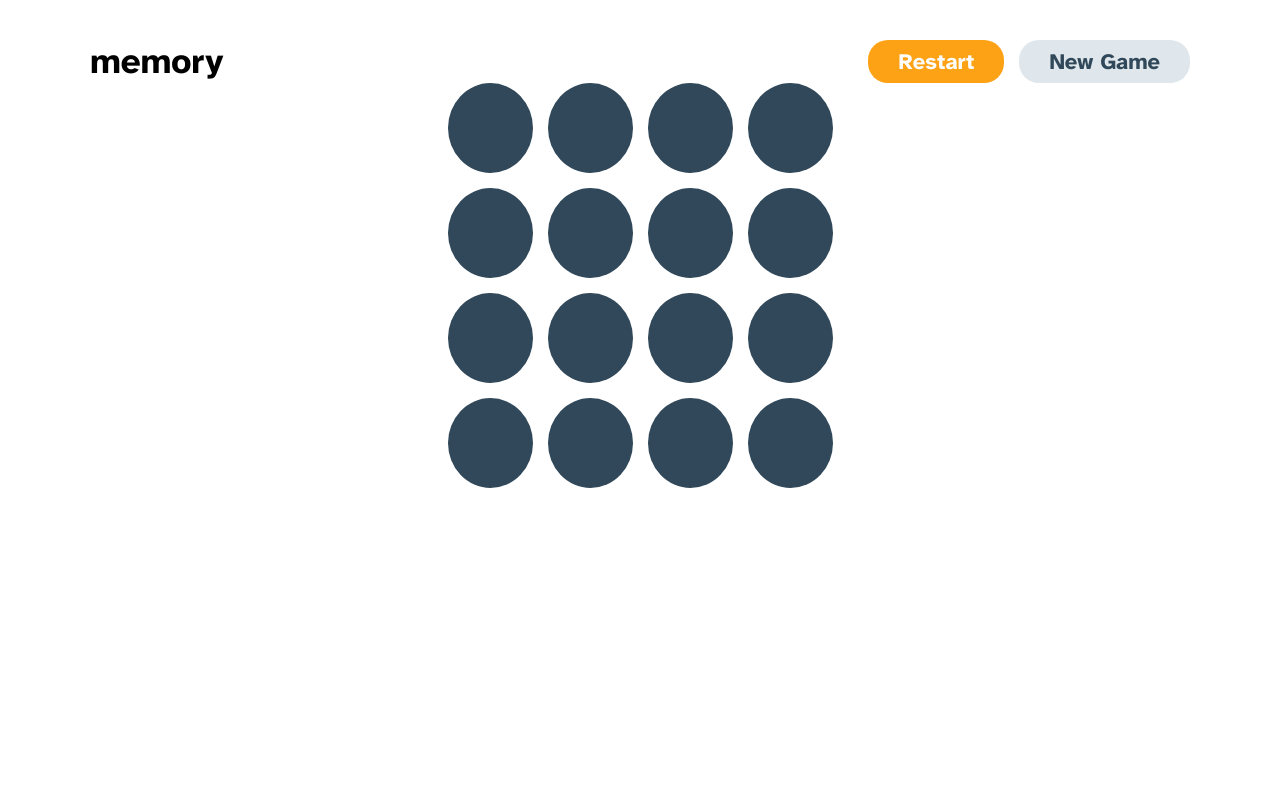
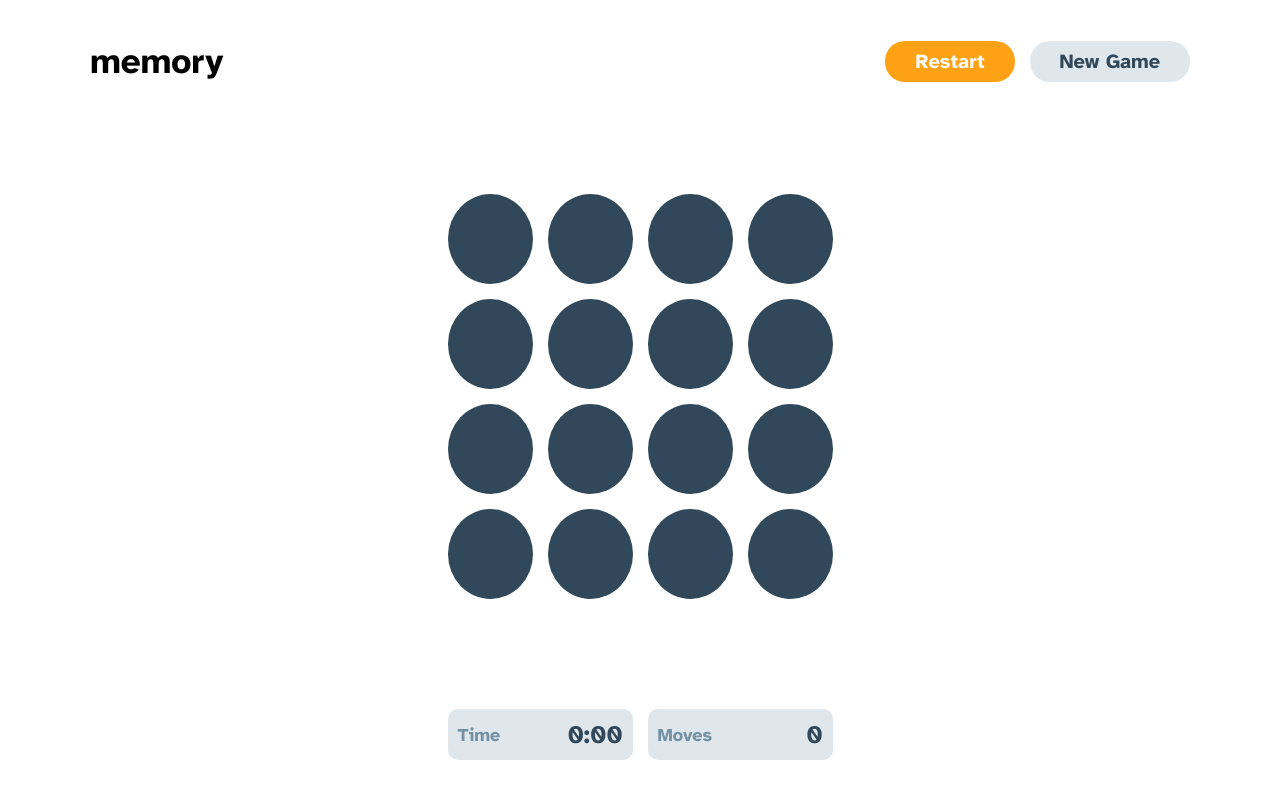
Before and after one commit to ChristianRL23/memory-game, a React (Create React App) app: page / in a window 1280 px wide. Built offline with nearby package versions, Linux system fonts and the light colour scheme.

Commit message:
Create the footer of the Solo.

```diff
--- a/src/App.scss
+++ b/src/App.scss
@@ -5,7 +5,7 @@
   --color-primary-orange-hover: #ffb84a;
   --color-primary-blue: #3695b8;
   --color-secondary-blue: #bcced9;
-  --color-tertirary-blue: #7191a5;
+  --color-tertiary-blue: #7191a5;
   --color-quaternary-blue: #304859;
   --color-quinary-blue: #152938;
   --color-primary-white: #fcfcfc;
--- a/src/components/Button/Button.scss
+++ b/src/components/Button/Button.scss
@@ -8,7 +8,7 @@ $transition-time: 0.25s;
   font-family: inherit;
   color: var(--color-primary-white);
   font-weight: 700;
-  font-size: 2.2rem;
+  font-size: 2rem;
   padding: 0.8rem 3rem;
 
   &--dark {
--- a/src/components/Solo/Solo.jsx
+++ b/src/components/Solo/Solo.jsx
@@ -1,4 +1,5 @@
 import Chip from '../Chip/Chip';
+import FooterItem from '../FooterItem/FooterItem';
 import './Solo.scss';
 
 const Solo = () => {
@@ -22,7 +23,10 @@ const Solo = () => {
         <Chip />
         <Chip />
       </section>
-      <footer className="solo__footer"></footer>
+      <footer className="solo__footer">
+        <FooterItem description="Time" value="0:00" />
+        <FooterItem description="Moves" value="0" />
+      </footer>
     </>
   );
 };
--- a/src/components/Solo/Solo.scss
+++ b/src/components/Solo/Solo.scss
@@ -6,4 +6,12 @@
     grid-template-columns: repeat(4, 1fr);
     gap: 1.5rem;
   }
+
+  &__footer {
+    margin: 0 auto;
+    width: 35%;
+    display: flex;
+    justify-content: space-between;
+    gap: 1.5rem;
+  }
 }
--- a/src/layouts/Game/Game.scss
+++ b/src/layouts/Game/Game.scss
@@ -1,3 +1,7 @@
 .game {
+  height: 100vh;
   padding: 4rem 9rem;
+  display: flex;
+  flex-direction: column;
+  justify-content: space-between;
 }
```
